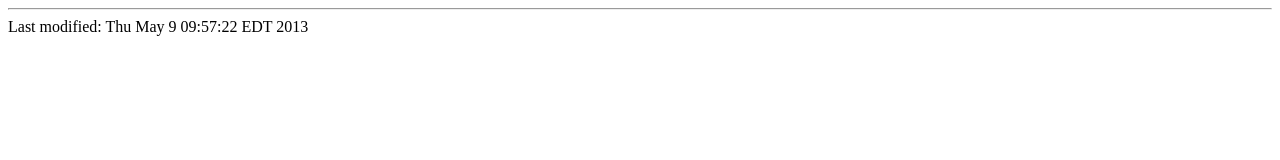
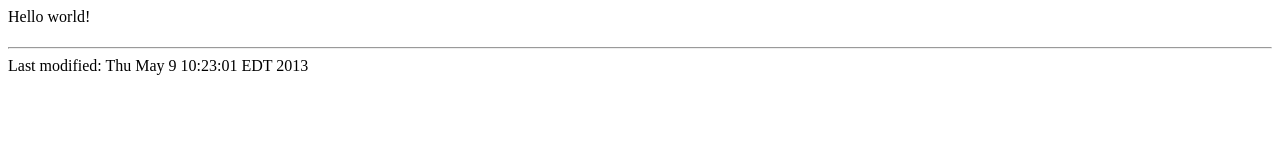
Before and after one commit to mcampbell/githubtraining, a plain HTML site: page index.html in a window 1280 px wide. Drawn offline with Linux system fonts and the light colour scheme.

Commit message:
added text

```diff
--- a/index.html
+++ b/index.html
@@ -5,6 +5,8 @@
 
 
 <!-- This change means nothing -->
+Hello world!
+
 <body>
 <h1></h1>
 
@@ -12,5 +14,5 @@
 
 <hr>
 <address></address>
-<!-- hhmts start --> Last modified: Thu May  9 09:57:22 EDT 2013 <!-- hhmts end -->
+<!-- hhmts start --> Last modified: Thu May  9 10:23:01 EDT 2013 <!-- hhmts end -->
 </body> </html>
```
